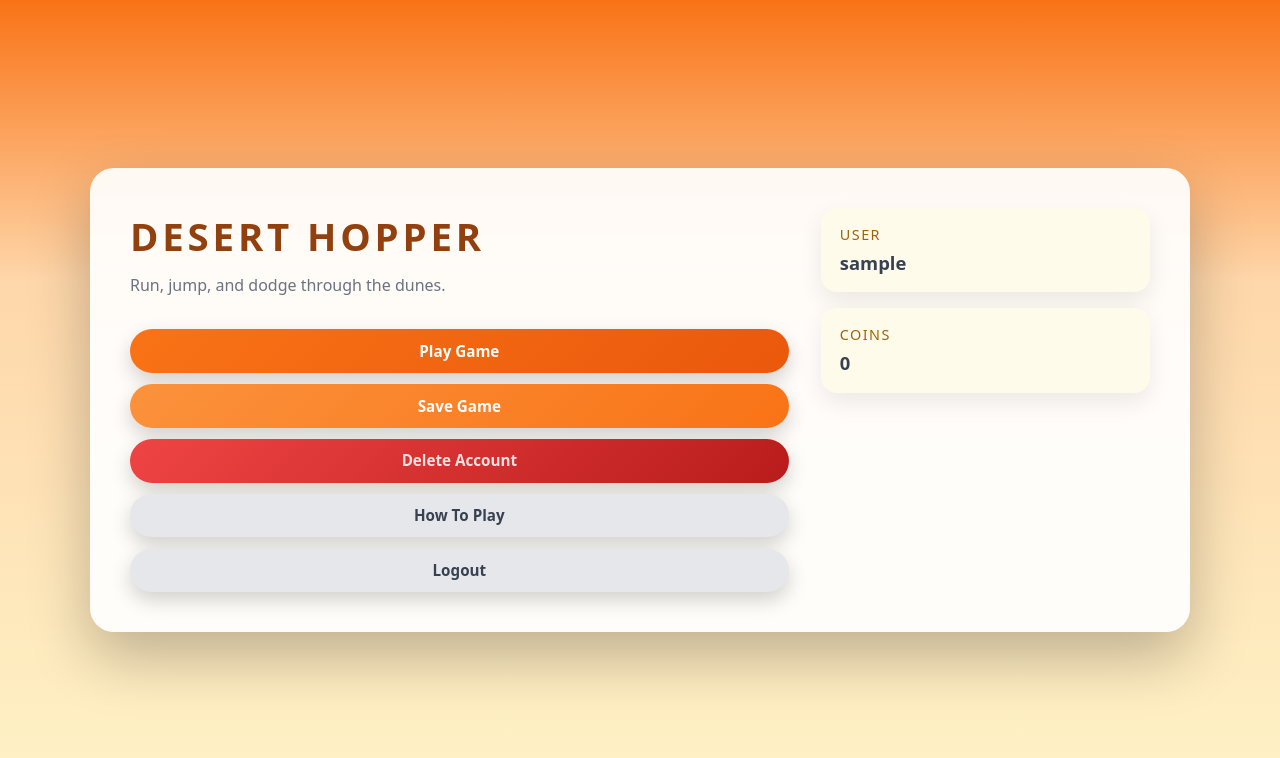
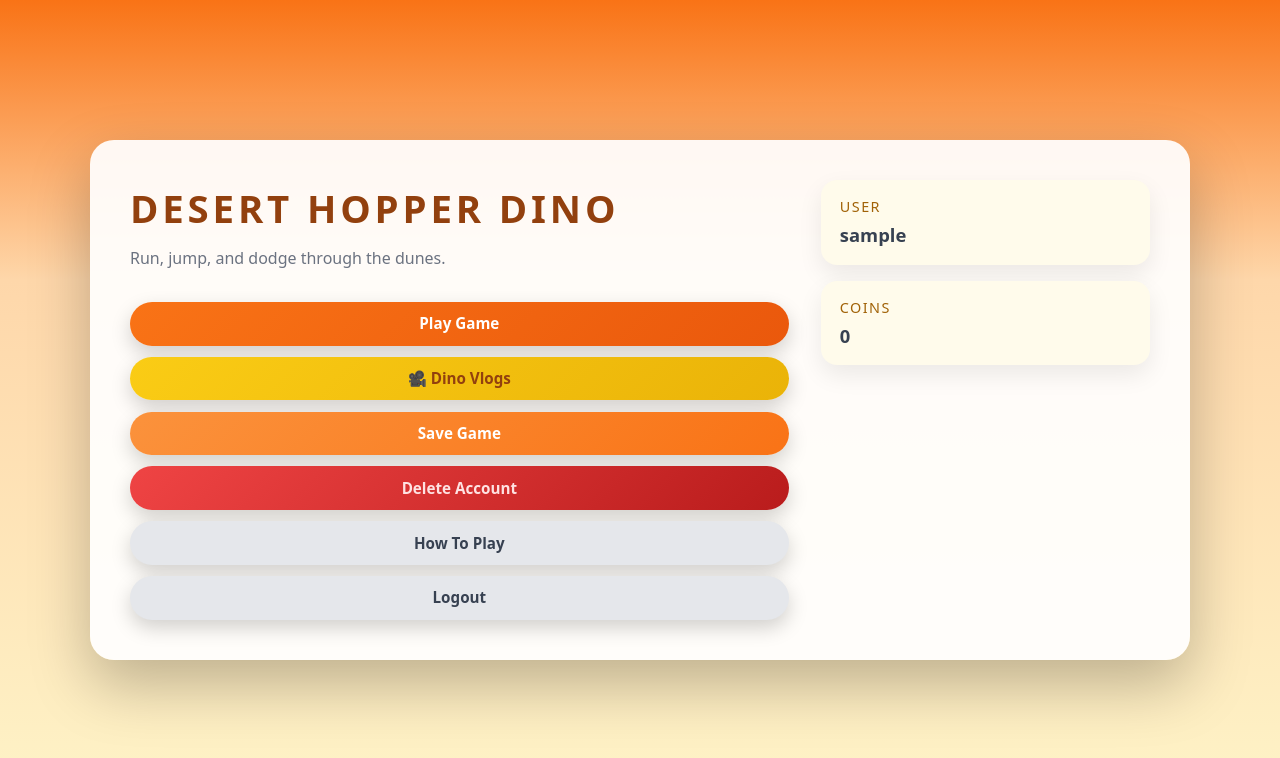
Before and after one commit to shubhamgupta-bp/Desert-Hopper, a website: page index.html in a window 1280 px wide. Drawn offline with nearby package versions, Linux system fonts and the light colour scheme; no server answers; sample sign-in values are in the browser's storage.

Commit message:
Added Vlogs Button - a new feature

```diff
--- a/index.html
+++ b/index.html
@@ -11,11 +11,12 @@
 <body class="page-bg">
   <main class="center-stage">
     <div class="brand-card">
-      <h1 class="brand-title">DESERT HOPPER</h1>
+      <h1 class="brand-title">DESERT HOPPER DINO</h1>
       <p class="brand-sub">Run, jump, and dodge through the dunes.</p>
 
       <div class="menu-grid">
         <button class="btn primary" onclick="goTo('play.html')">Play Game</button>
+        <button class="btn accent" onclick="goTo('vlogs.html')">🎥 Dino Vlogs</button>
         <button class="btn warn" onclick="goTo('save.html')">Save Game</button>
         <button class="btn danger" onclick="goTo('delete.html')">Delete Account</button>
         <button class="btn neutral" onclick="goTo('howto.html')">How To Play</button>
```
